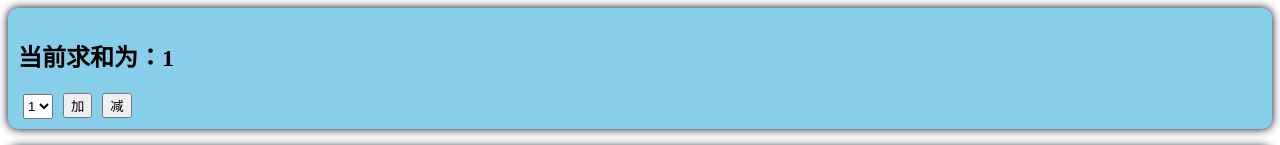
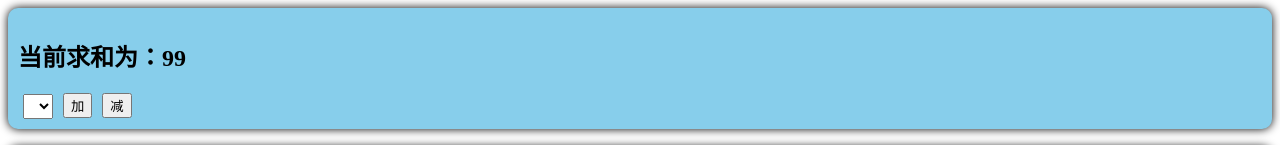
Before and after one commit to dorothy-yl/vue3, a Vue app: page / in a window 1280 px wide. Shown: the top 145 px of the page. Built offline with nearby package versions, Linux system fonts and the light colour scheme.

Commit message:
存储+读取数据

```diff
--- a/package.json
+++ b/package.json
@@ -16,6 +16,7 @@
   "dependencies": {
     "axios": "^1.11.0",
     "nanoid": "^5.1.5",
+    "pinia": "^3.0.3",
     "vue": "^3.5.18",
     "vue-router": "4"
   },
--- a/src/components/Count.vue
+++ b/src/components/Count.vue
@@ -1,6 +1,6 @@
 <template>
     <div class="count">
-      <h2>当前求和为：{{ sum }}</h2>
+      <h2>当前求和为：{{ countStore.sum }}</h2>
       <select v-model.number="n">
         <option value="1">1</option>
         <option value="2">2</option>
@@ -12,17 +12,21 @@
   </template>
 
   <script setup lang="ts" name="Count">
-    import { ref } from "vue";
+    import { ref,reactive } from "vue";
+    import { useCountStore } from "@/store/count";
+    const countStore = useCountStore()
+
+    // 以下两种方式都可以拿到state中的数据
+    // console.log('@@@',countStore.count)
+    // console.log('@@@',countStore.$state.count)
+
     // 数据
-    let sum = ref(1) // 当前求和
-    let n = ref(1) // 用户选择的数字
+    let n = ref(0) // 用户选择的数字
 
     // 方法
     function add(){
-      sum.value += n.value
     }
     function minus(){
-      sum.value -= n.value
     }
   </script>
 
--- a/src/components/LoveTalk.vue
+++ b/src/components/LoveTalk.vue
@@ -2,7 +2,7 @@
     <div class="talk">
       <button @click="getLoveTalk">获取一句土味情话</button>
       <ul>
-        <li v-for="talk in talkList" :key="talk.id">{{talk.title}}</li>
+        <li v-for="talk in talkStore.talkList" :key="talk.id">{{talk.title}}</li>
       </ul>
     </div>
   </template>
@@ -11,20 +11,16 @@
     import {reactive} from 'vue'
     import axios from "axios";
     import {nanoid} from 'nanoid'
-    // 数据
-    let talkList = reactive([
-      {id:'ftrfasdf01',title:'今天你有点怪，哪里怪？怪好看的！'},
-      {id:'ftrfasdf02',title:'草莓、蓝莓、蔓越莓，今天想我了没？'},
-      {id:'ftrfasdf03',title:'心里给你留了一块地，我的死心塌地'}
-    ])
+    import { useTalkStore } from "@/store/loveTalk";
+    const talkStore = useTalkStore()
     // 方法
     async function getLoveTalk(){
       // 发请求，下面这行的写法是：连续解构赋值+重命名
-      let {data:{content:title}} = await axios.get('https://api.uomg.com/api/rand.qinghua?format=json')
-      // 把请求回来的字符串，包装成一个对象
-      let obj = {id:nanoid(),title}
-      // 放到数组中
-      talkList.unshift(obj)
+      // let {data:{content:title}} = await axios.get('https://api.uomg.com/api/rand.qinghua?format=json')
+      // // 把请求回来的字符串，包装成一个对象
+      // let obj = {id:nanoid(),title}
+      // // 放到数组中
+      // talkList.unshift(obj)
     }
   </script>
 
--- a/src/main.ts
+++ b/src/main.ts
@@ -3,7 +3,17 @@ import {createApp} from 'vue'
 // 引入App根组件
 import App from './components/App.vue'
 
+
+// 引入pinia
+import {createPinia} from 'pinia'
+
+
 // 创建一个应用
 const app = createApp(App)
+
+// 创建pinia实例
+const pinia = createPinia()
+// 使用pinia
+app.use(pinia)
 // 挂载整个应用到app容器中
 app.mount('#app')
--- /dev/null
+++ b/src/store/count.ts
@@ -0,0 +1,13 @@
+import { defineStore } from "pinia"
+
+export const useCountStore = defineStore('count', {
+    // 真正存储数据的地方
+    state: () => ({
+        sum: 99
+    }),
+    actions: {
+        increment() {
+            this.sum++
+        }
+    }
+})
--- /dev/null
+++ b/src/store/loveTalk.ts
@@ -0,0 +1,15 @@
+import { defineStore } from "pinia"
+
+export const useTalkStore = defineStore('talk', {
+    // 真正存储数据的地方
+    state (){
+        return {
+            talkList: [
+                { id: 'ftrfasdf01', title: '今天你有点怪，哪里怪？怪好看的！' },
+                { id: 'ftrfasdf02', title: '草莓、蓝莓、蔓越莓，今天想我了没？' },
+                { id: 'ftrfasdf03', title: '心里给你留了一块地，我的死心塌地' }
+
+            ]
+        }
+    }
+})
```
Also changed, not shown: 1 other file (tests, documents, lock files or other folders).
